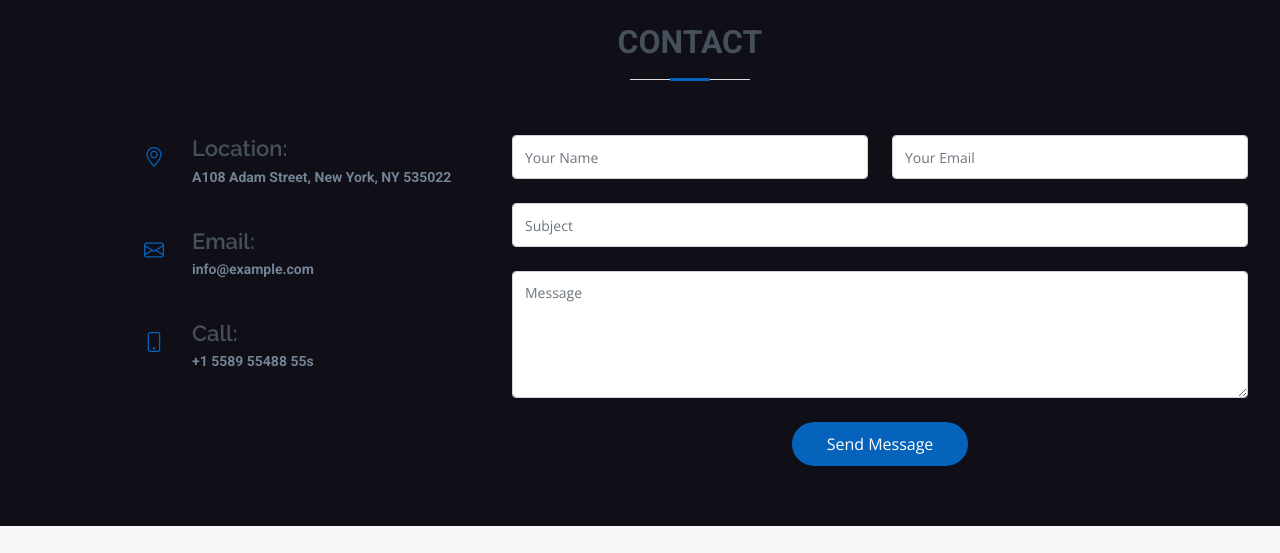
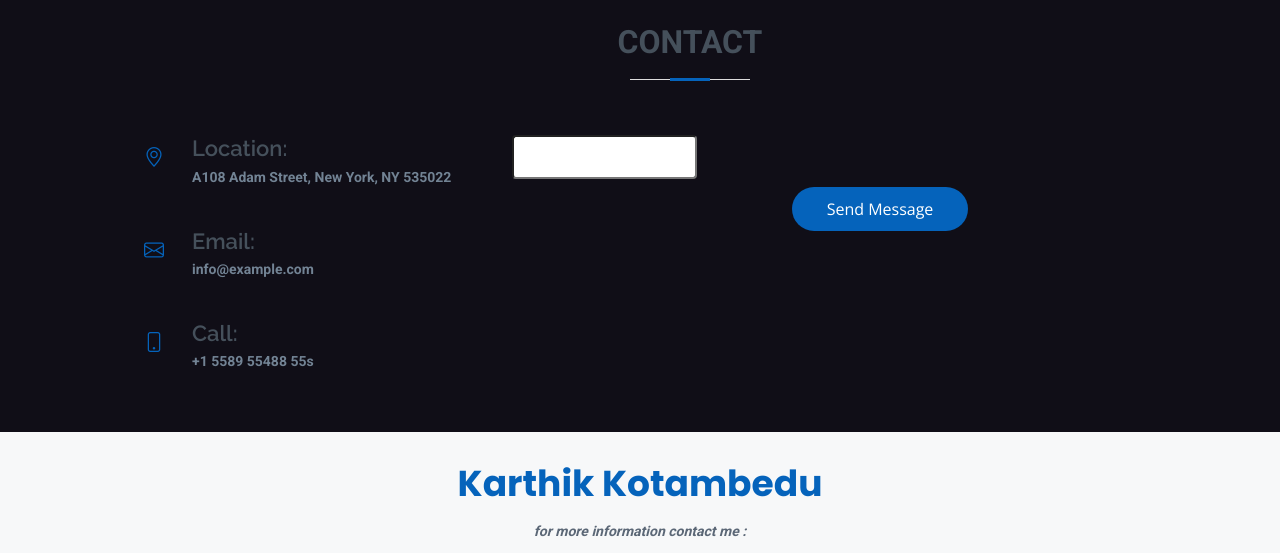
Before and after one commit to karthik945/karthik945.github.io, a website: page index.html in a window 1280 px wide. Shown: the part 5980-6533 px from the top of the page. Drawn offline with nearby package versions, Linux system fonts and the light colour scheme.

Commit message:
Update index.html

```diff
--- a/index.html
+++ b/index.html
@@ -727,24 +727,25 @@
 
             <form action="https://formsubmit.co/karthikkotambedu@gmail.com" method="POST" role="form" class="php-email-form">
               <div class="row">
-                <div class="col-md-6 form-group">
+                <!-- <div class="col-md-6 form-group">
                   <input type="text" name="name" class="form-control" id="name" placeholder="Your Name" required>
-                </div>
+                </div> -->
                 <div class="col-md-6 form-group mt-3 mt-md-0">
-                  <input type="email" class="form-control" name="email" id="email" placeholder="Your Email" required>
+                  <input type="email" name="email">
+                  <!-- <input type="email" class="form-control" name="email" id="email" placeholder="Your Email" required> -->
                 </div>
               </div>
-              <div class="form-group mt-3">
+              <!-- <div class="form-group mt-3">
                 <input type="text" class="form-control" name="subject" id="subject" placeholder="Subject" required>
-              </div>
-              <div class="form-group mt-3">
+              </div> -->
+              <!-- <div class="form-group mt-3">
                 <textarea class="form-control" name="message" rows="5" placeholder="Message" required></textarea>
-              </div>
-              <div class="my-3">
+              </div> -->
+              <!-- <div class="my-3">
                 <div class="loading">Loading</div>
                 <div class="error-message"></div>
                 <div class="sent-message">Your message has been sent. Thank you!</div>
-              </div>
+              </div> -->
               <div class="text-center"><button type="submit">Send Message</button></div>
             </form>
 
```
